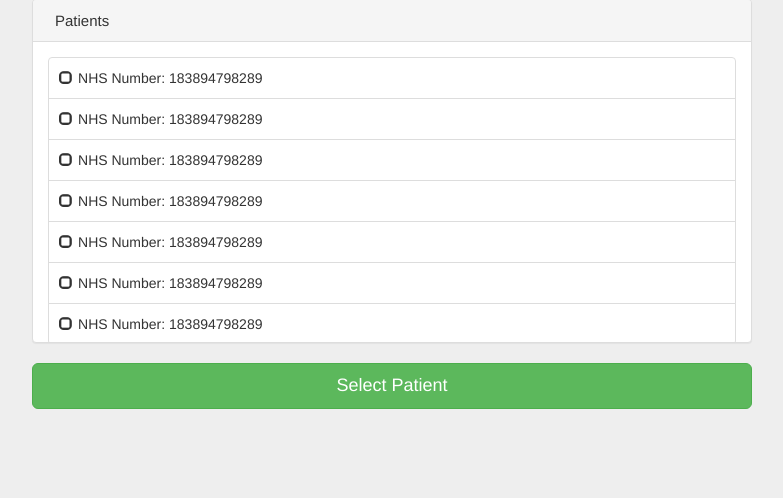
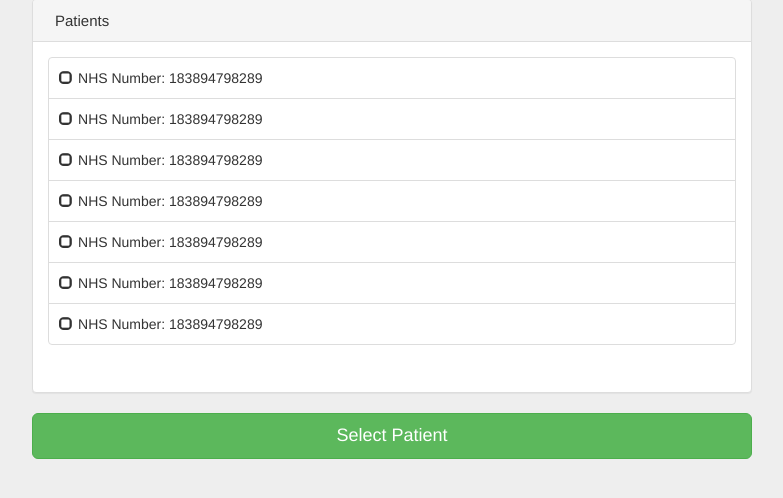
Before and after one commit to maodayezheng/nhs-nutrition-diary, a PHP site: page /dieticienView.html in a window 1280 px wide. Shown: the part 134-632 px from the top of the page, without its empty margins (248-1031 px from the left). Run offline with PHP 8.4, Linux system fonts and the light colour scheme.

Commit message:
fix food list

```diff
--- a/nhs-nutrition-diary/WebContent/css/standardPage.css
+++ b/nhs-nutrition-diary/WebContent/css/standardPage.css
@@ -55,11 +55,12 @@ body{
     padding-right: 5px;
 }
 .selection-list{
-	max-height:350px;
-	overflow-y:auto;
+	display:block;
+	max-height:300px;
+	overflow-y:scroll;
 }
 .selection-body{
-	height:300px;
+	height:350px;
 }
 .history-panel{
 	height:400px;
--- a/nhs-nutrition-diary/WebContent/food.html
+++ b/nhs-nutrition-diary/WebContent/food.html
@@ -29,7 +29,7 @@
 
     	<title>APPetite</title>
   	</head>
-  	<body onload="OnLoad.prototype.load('food')">
+  	<body> <!-- onload="OnLoad.prototype.load('food')"> -->
  		<nav class="navbar navbar-default" role="navigation">
     		<div class="row">
  				<div class="col-xs-2 border">
@@ -102,7 +102,7 @@
 	  				</div>
   				</div>
 				<div class="panel-body selection-body">
-					<ul class="list-group selection-list" role="menu"></ul>
+					<div class="selection-list"><ul class="list-group" role="menu"></ul></div>
 				</div>
 			</div>
 			<div class="panel panel-default">
--- a/nhs-nutrition-diary/WebContent/scripts/SignUpController.js
+++ b/nhs-nutrition-diary/WebContent/scripts/SignUpController.js
@@ -3,8 +3,5 @@
  */
 
 $(document).ready(function(){
-
 	$('[data-toggle="popover"]').popover()
-
-
 });
```
